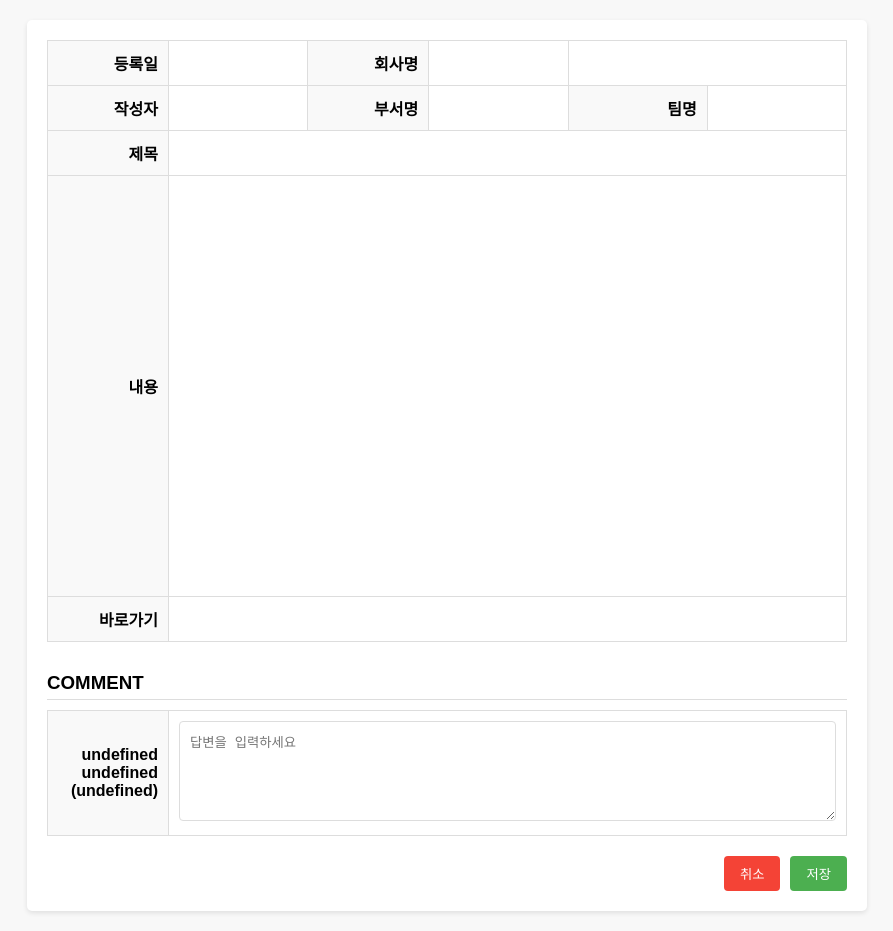
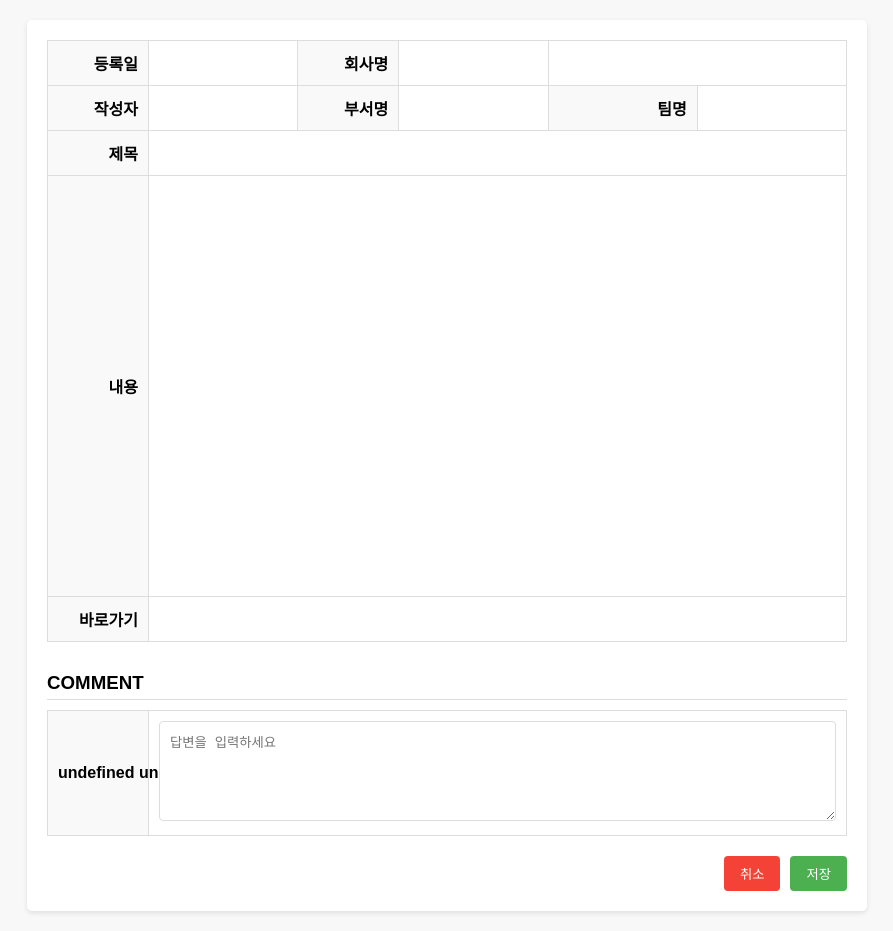
Before and after one commit to SWP1111/Beps, a plain HTML site: page BepsApi/Frontend/memo_reply.html in a window 1280 px wide. Shown: the whole page, without its empty margins (193-1086 px from the left). Drawn offline with nearby package versions, Linux system fonts and the light colour scheme.

Commit message:
답변 페이지 레이아웃 수정 셀 너비 수정 내용 정렬 변경

```diff
--- a/BepsApi/Frontend/memo_reply.html
+++ b/BepsApi/Frontend/memo_reply.html
@@ -33,20 +33,28 @@
         th, td {
     padding: 10px;
     text-align: left;
-            min-width: 100px;
     word-wrap: break-word;
 }
+
 td:nth-child(odd) {
     background-color: #f9f9f9;
     font-weight: bold;
-            width: 100px;
+    width: 80px;
     text-align: right;
+    white-space: nowrap;
+}
+
+td:nth-child(even) {
+    min-width: 100px;
 }
         .content-cell {
             height: 400px;
             max-height: 400px;
             overflow-y: auto;
             white-space: pre-wrap;
+            text-align: left;
+            vertical-align: top;  /* Instead of align-content: top */
+            padding-top: 10px;
         }
         .comment-section {
             margin-top: 30px;
```
Lines whose indentation alone changed are shown as unchanged.
